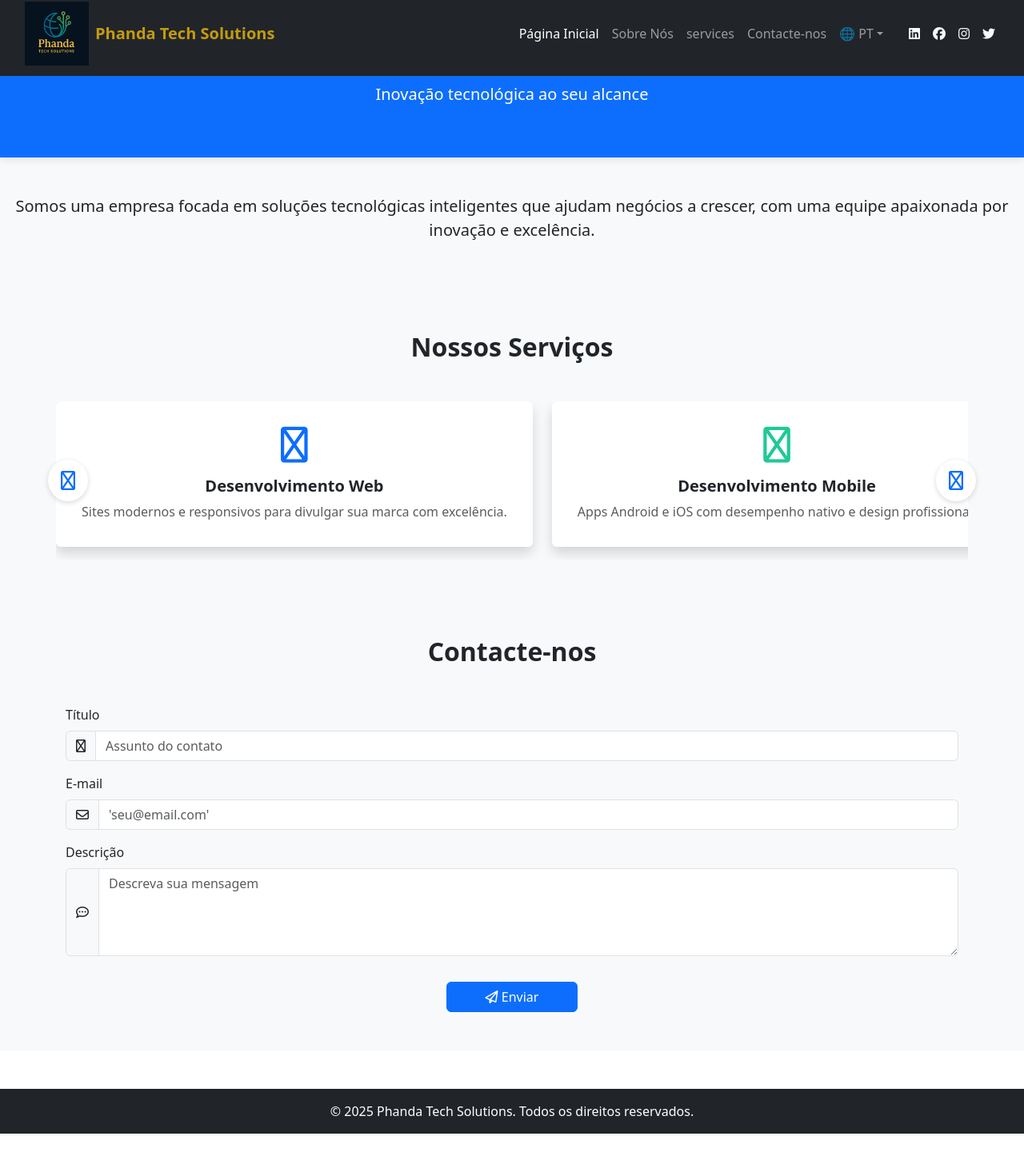
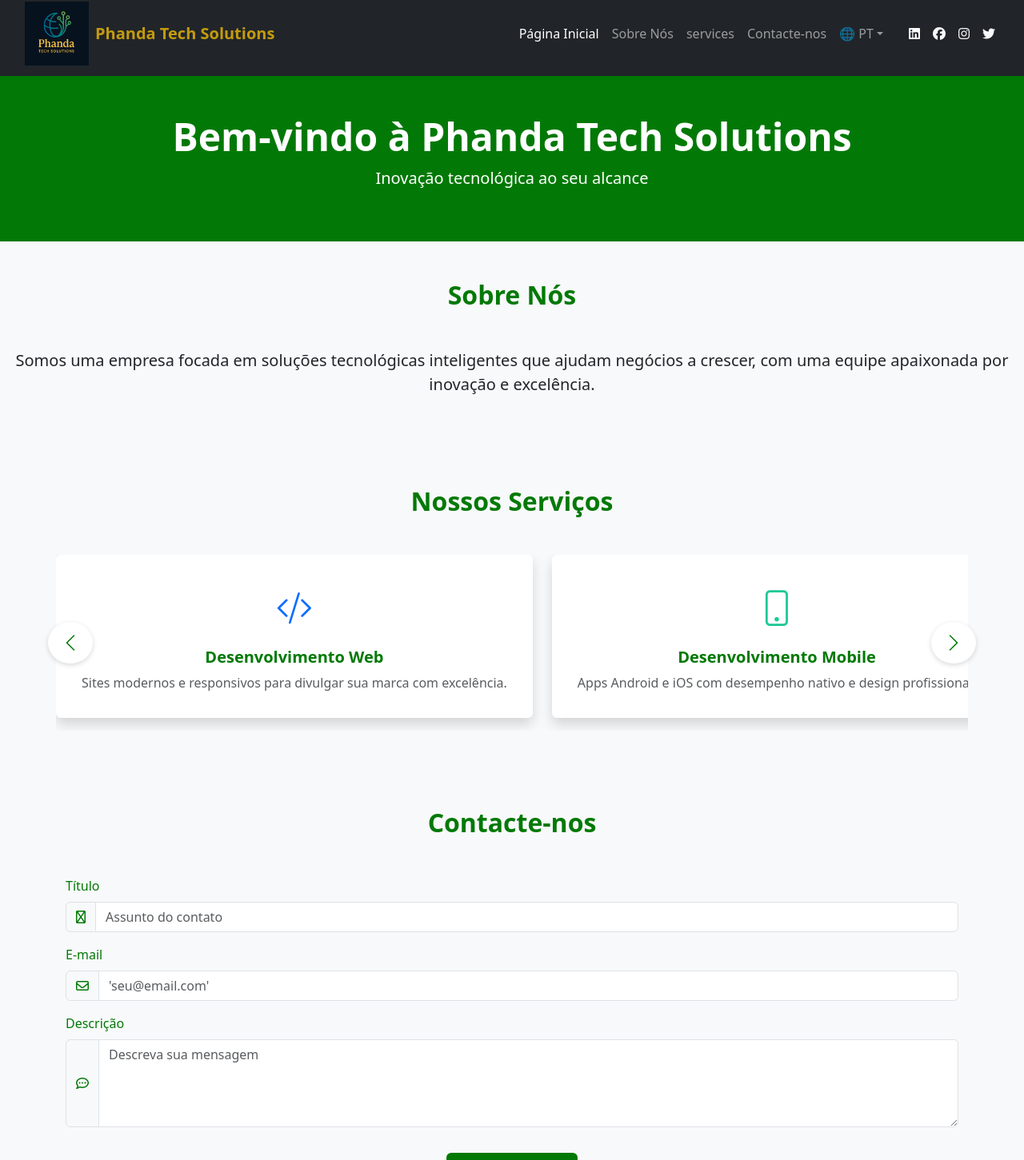
Before and after one commit to ialuj/phanda-site, a Vue app: page / in a window 1280 px wide. Shown: the part 11-1462 px from the top of the page at 80% size. Before the commit the page ends 1429 px from the top, so only its background shows below. Built offline with nearby package versions, Linux system fonts and the light colour scheme.

Commit message:
Main Layout, components and styles

```diff
--- a/index.html
+++ b/index.html
@@ -1,9 +1,9 @@
 <!DOCTYPE html>
 <html lang="">
   <head>
-    <meta charset="UTF-8">
-    <link rel="icon" href="/favicon.ico">
-    <meta name="viewport" content="width=device-width, initial-scale=1.0">
+    <meta charset="UTF-8" />
+    <link rel="icon" href="/favicon.ico" />
+    <meta name="viewport" content="width=device-width, initial-scale=1.0" />
     <title>Vite App</title>
   </head>
   <body>
--- a/package.json
+++ b/package.json
@@ -3,10 +3,13 @@
   "version": "0.0.0",
   "private": true,
   "type": "module",
+  "base": "/phanda-site/",
   "scripts": {
     "dev": "vite",
     "build": "vite build",
-    "preview": "vite preview"
+    "preview": "vite preview",
+    "predeploy": "npm run build",
+    "deploy": "gh-pages -d dist"
   },
   "dependencies": {
     "@fortawesome/fontawesome-free": "^6.7.2",
@@ -18,6 +21,7 @@
   },
   "devDependencies": {
     "@vitejs/plugin-vue": "^5.2.3",
+    "gh-pages": "^6.3.0",
     "vite": "^6.2.4",
     "vite-plugin-vue-devtools": "^7.7.2"
   }
--- a/src/components/AboutUs.vue
+++ b/src/components/AboutUs.vue
@@ -1,10 +1,15 @@
 <template>
   <section id="sobre" class="py-5 bg-light">
     <div class="container-fluid text-center">
-      <h2 class="mb-5 fw-bold">{{ $t("aboutUsTitle") }}</h2>
+      <h2 class="mb-5 fw-bold text-color">{{ $t("aboutUsTitle") }}</h2>
       <p class="lead">{{ $t("aboutUsMessage") }}</p>
     </div>
   </section>
 </template>
 
 <script setup></script>
+<style scoped>
+.text-color {
+  color: #027906;
+}
+</style>
--- a/src/components/ContactForm.vue
+++ b/src/components/ContactForm.vue
@@ -1,15 +1,17 @@
 <template>
   <section id="contacto" class="py-5 bg-light">
     <div class="container">
-      <h2 class="text-center mb-5 fw-bold">{{ $t("contactUsTitle") }}</h2>
+      <h2 class="text-center mb-5 fw-bold icons">{{ $t("contactUsTitle") }}</h2>
       <form class="row g-3">
         <!-- Título -->
         <div class="col-md-12">
-          <label for="titulo" class="form-label">{{
+          <label for="titulo" class="form-label icons">{{
             $t("contactUsTitleField")
           }}</label>
           <div class="input-group">
-            <span class="input-group-text"><i class="fas fa-heading"></i></span>
+            <span class="input-group-text"
+              ><i class="fas fa-heading icons"></i
+            ></span>
             <input
               type="text"
               class="form-control"
@@ -21,12 +23,12 @@
 
         <!-- E-mail -->
         <div class="col-md-12">
-          <label for="email" class="form-label">{{
+          <label for="email" class="form-label icons">{{
             $t("contactUsEmailField")
           }}</label>
           <div class="input-group">
             <span class="input-group-text"
-              ><i class="fas fa-envelope"></i
+              ><i class="fas fa-envelope icons"></i
             ></span>
             <input
               type="email"
@@ -39,12 +41,12 @@
 
         <!-- Descrição -->
         <div class="col-md-12">
-          <label for="descricao" class="form-label">{{
+          <label for="descricao" class="form-label icons">{{
             $t("contactUsDescriptionField")
           }}</label>
           <div class="input-group">
             <span class="input-group-text"
-              ><i class="fas fa-comment-dots"></i
+              ><i class="fas fa-comment-dots icons"></i
             ></span>
             <textarea
               class="form-control"
@@ -57,11 +59,26 @@
 
         <!-- Botão de Enviar -->
         <div class="col-12 text-center">
-          <button type="submit" class="btn btn-primary mt-3 px-5">
-            <i class="fas fa-paper-plane"></i> {{ $t("sendOptionLabel") }}
+          <button type="submit" class="btn mt-3 px-5">
+            <i class="fas fa-paper-plane btn-text"></i>
+            <span class="btn-text">{{ $t("sendOptionLabel") }}</span>
           </button>
         </div>
       </form>
     </div>
   </section>
 </template>
+<style scoped>
+.btn {
+  background-color: #027906; /* Cor primária ajustada para o tema */
+}
+
+.btn-text {
+  color: white;
+  font-weight: bold;
+}
+
+.icons {
+  color: #027906;
+}
+</style>
--- a/src/components/Header.vue
+++ b/src/components/Header.vue
@@ -1,5 +1,5 @@
 <template>
-  <header class="header bg-primary text-white text-center py-5 w-100">
+  <header class="header text-white text-center py-5 w-100">
     <div class="w-100 px-0">
       <h1 class="display-5 fw-bold">{{ $t("headerTitle") }}</h1>
       <p class="lead">{{ $t("headerMessage") }}</p>
@@ -9,24 +9,12 @@
 
 <style scoped>
 .header {
-  position: fixed;
   top: 0;
   left: 0;
   right: 0;
-  background-color: #007bff; /* Cor primária ajustada para o tema */
+  bottom: 0;
+  background-color: #027906;
   box-shadow: 0 2px 10px rgba(0, 0, 0, 0.1);
-  z-index: 1000; /* Garante que o cabeçalho fique sobre o conteúdo */
-  padding: 20px;
   text-align: center;
 }
-
-.container {
-  max-width: 1200px;
-  margin: 0 auto;
-}
-
-/* Ajusta o corpo para não ficar atrás do cabeçalho fixo */
-body {
-  margin-top: 120px; /* Aumente a altura para compensar o cabeçalho fixo */
-}
 </style>
--- a/src/components/MenuBar.vue
+++ b/src/components/MenuBar.vue
@@ -128,8 +128,7 @@ const changeLanguage = (lang) => {
   color: #f0c040 !important;
 }
 
-/* Garante que o MenuBar tenha altura suficiente e não seja sobreposto */
 .navbar {
-  z-index: 1050; /* Garante que o menu fique acima do cabeçalho */
+  z-index: 1050;
 }
 </style>
--- a/src/components/Service.vue
+++ b/src/components/Service.vue
@@ -1,12 +1,12 @@
 <template>
   <section id="servicos" class="py-5 bg-light">
     <div class="container text-center px-0 position-relative">
-      <h2 class="mb-5 fw-bold">{{ $t("serviceSectionTitle") }}</h2>
+      <h2 class="mb-5 fw-bold arrow">{{ $t("serviceSectionTitle") }}</h2>
 
       <div class="scroll-wrapper position-relative">
         <!-- Botão Esquerdo -->
         <button class="scroll-btn left" @click="scroll('left')">
-          <i class="fas fa-chevron-left"></i>
+          <i class="bi bi-chevron-left arrow"></i>
         </button>
 
         <!-- Lista de serviços com rolagem horizontal -->
@@ -21,7 +21,7 @@
                 <div class="service-icon mb-3">
                   <i :class="servico.icone" :style="{ color: servico.cor }"></i>
                 </div>
-                <h5 class="card-title fw-semibold">
+                <h5 class="card-title fw-semibold arrow">
                   {{ $t(`services.${servico.key}.title`) }}
                 </h5>
                 <p class="card-text text-muted">
@@ -34,7 +34,7 @@
 
         <!-- Botão Direito -->
         <button class="scroll-btn right" @click="scroll('right')">
-          <i class="fas fa-chevron-right"></i>
+          <i class="bi bi-chevron-right arrow"></i>
         </button>
       </div>
     </div>
@@ -55,13 +55,18 @@ const scroll = (direction) => {
 };
 
 const servicos = [
-  { key: "web", icone: "fas fa-code", cor: "#0d6efd" },
-  { key: "mobile", icone: "fas fa-mobile-alt", cor: "#20c997" },
-  { key: "custom", icone: "fas fa-cogs", cor: "#6f42c1" },
-  { key: "consulting", icone: "fas fa-lightbulb", cor: "#fd7e14" },
-  { key: "training", icone: "fas fa-chalkboard-teacher", cor: "#dc3545" },
-  { key: "network", icone: "fas fa-network-wired", cor: "#198754" },
-  { key: "hosting", icone: "fas fa-server", cor: "#6610f2" },
-  { key: "hardware", icone: "fas fa-laptop-house", cor: "#0dcaf0" },
+  { key: "web", icone: "bi bi-code-slash", cor: "#0d6efd" },
+  { key: "mobile", icone: "bi bi-phone", cor: "#20c997" },
+  { key: "custom", icone: "bi bi-gear-fill", cor: "#6f42c1" },
+  { key: "consulting", icone: "bi bi-lightbulb-fill", cor: "#fd7e14" },
+  { key: "training", icone: "bi bi-easel-fill", cor: "#dc3545" },
+  { key: "network", icone: "bi bi-hdd-network-fill", cor: "#198754" },
+  { key: "hosting", icone: "bi bi-server", cor: "#6610f2" },
+  { key: "hardware", icone: "bi bi-laptop", cor: "#0dcaf0" },
 ];
 </script>
+<style scoped>
+.arrow {
+  color: #027906;
+}
+</style>
--- a/src/layouts/MainLayout.vue
+++ b/src/layouts/MainLayout.vue
@@ -31,9 +31,7 @@ import Service from "@/components/Service.vue";
 
 <style scoped>
 .page-container {
-  width: 100vw;
-  height: 100%;
   overflow-x: hidden;
-  margin-top: 120px; /* Ajuste a altura para garantir que o conteúdo não fique escondido pelo MenuBar fixo */
+  margin-top: 105px;
 }
 </style>
```
Also changed, not shown: 1 other file (tests, documents, lock files or other folders).
